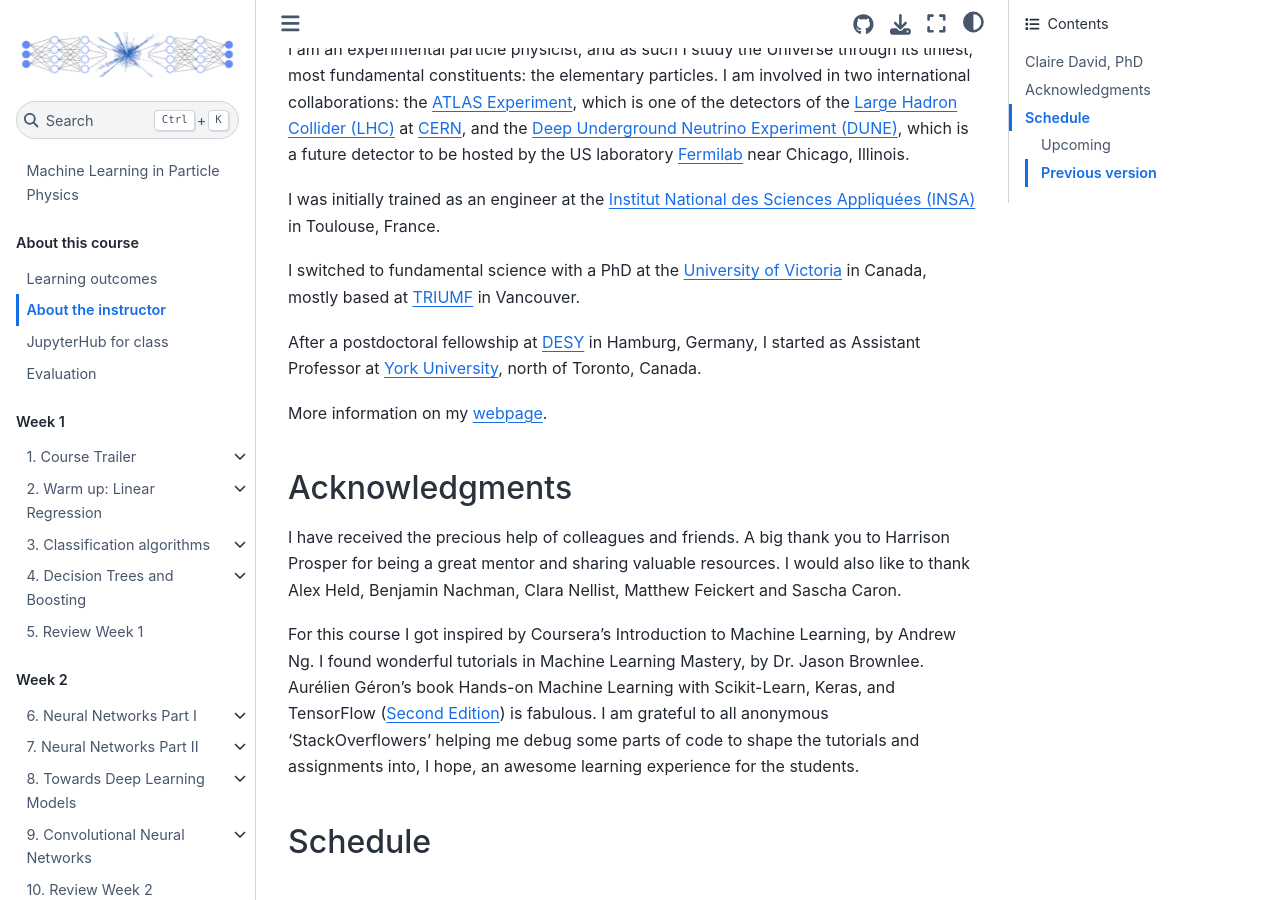
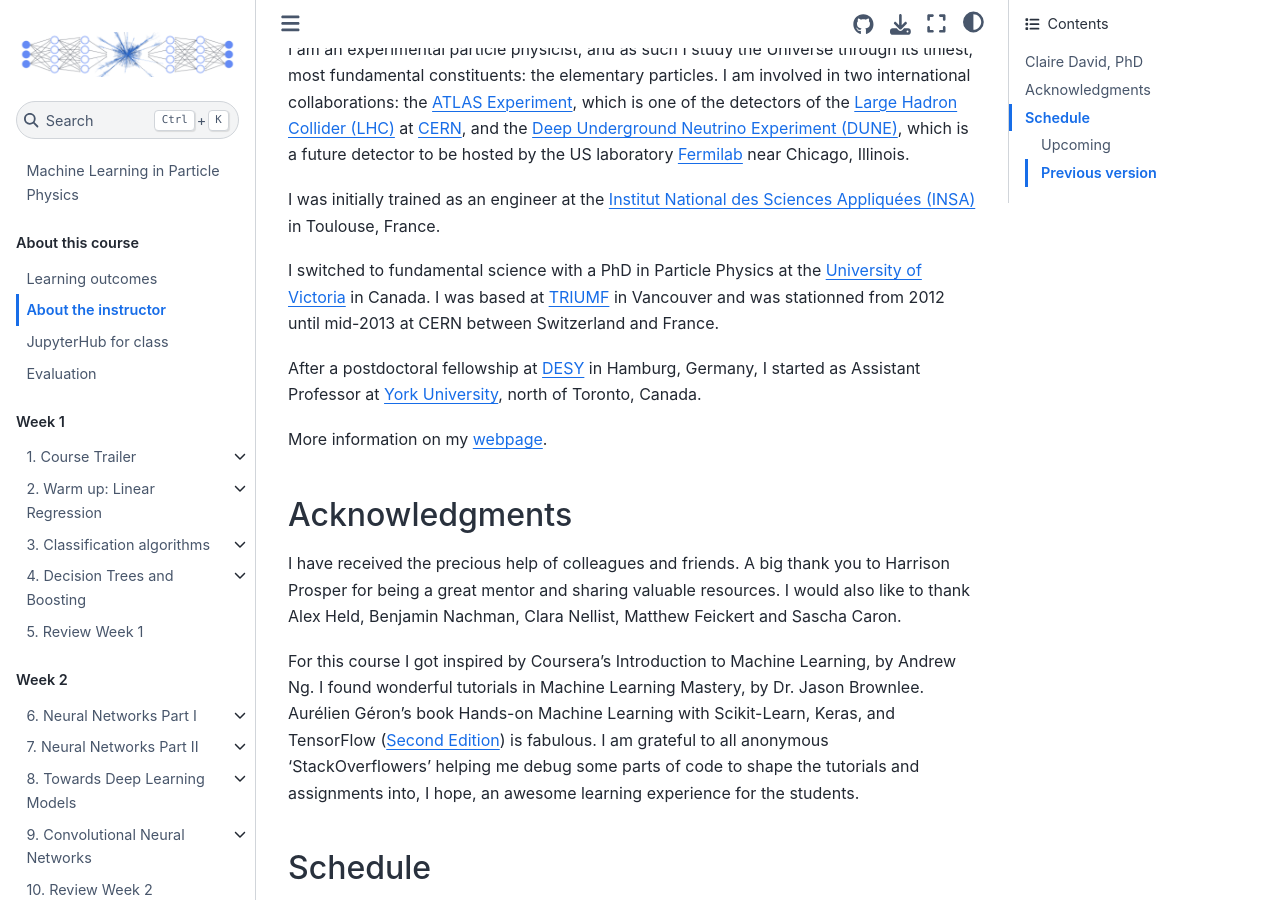
Before and after one commit to clairedavid/ml_in_hep, a Jupyter Book: the page built from about/instructor.md, in a window 1280 px wide and 900 px high, scrolled down 457 px. Built offline with Jupyter Book 1.0.4 settings and Sphinx 7.4.7 and the Sphinx Book theme 1.1.4, drawn with Linux system fonts in a browser that asks for light colours; pages that are not in the unit, such as notebooks, are missing from menus.

Commit message:
Instructor better

```diff
--- a/about/instructor.md
+++ b/about/instructor.md
@@ -14,7 +14,8 @@ I am an experimental particle physicist, and as such I study the Universe throug
 
 I was initially trained as an engineer at the [Institut National des Sciences Appliquées (INSA)](https://www.insa-toulouse.fr/en/index.html) in Toulouse, France.
 
-I switched to fundamental science with a PhD at the [University of Victoria](https://www.uvic.ca/science/physics/index.php) in Canada, mostly based at [TRIUMF](https://www.triumf.ca/) in Vancouver.
+I switched to fundamental science with a PhD in Particle Physics at the [University of Victoria](https://www.uvic.ca/science/physics/index.php) in Canada. I was based at [TRIUMF](https://www.triumf.ca/) in Vancouver and was stationned from 2012 until mid-2013 at CERN between Switzerland and France.
+
 
 After a postdoctoral fellowship at [DESY](https://www.desy.de/) in Hamburg, Germany, I started as Assistant Professor at [York University](https://www.yorku.ca/science/physics/), north of Toronto, Canada.
 
```
